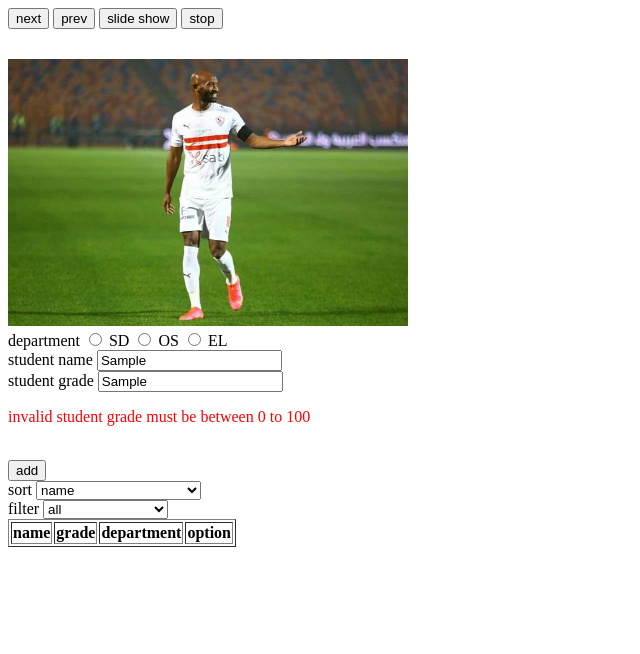
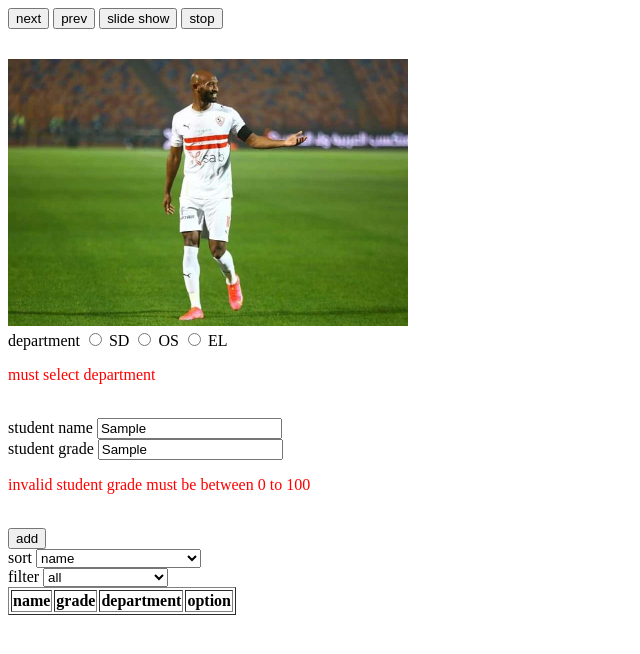
Before and after one commit to K-nass/lab5, a plain HTML site: page index.html in a window 1280 px wide. Both pictures are taken after typing "Sample", "Sample" into the empty fields and a click on the button "add". Shown: the whole page, without its empty margins (0-640 px from the left). Drawn offline with Linux system fonts and the light colour scheme.

Commit message:
adding error element to check department

```diff
--- a/index.html
+++ b/index.html
@@ -30,6 +30,7 @@
         <label for="deptOs">OS</label>
         <input type="radio" id="deptEl" name="dept" value="EL">
         <label for="deptEl">EL</label>
+        <p class="error stDepartmentError">must select department</p>
         <br>
         <label for="stName">student name</label>
         <input type="text" id="stName">
--- a/js/main.js
+++ b/js/main.js
@@ -95,12 +95,15 @@ function checkStGrade() {
 const radioInput = document.querySelectorAll("input[type = 'radio']");
 let selectedDept = null;
 function checkDepartment() {
+    const errorStDepartmentElement = document.querySelector(".stDepartmentError");
     for (let i = 0; i < radioInput.length; i++) {
         if (radioInput[i].checked) {
             selectedDept = radioInput[i].value;
+            errorStDepartmentElement.style.display = "none";
             return true;
         }
     }
+    errorStDepartmentElement.style.display = "block";
     return false;
 }
 
```
